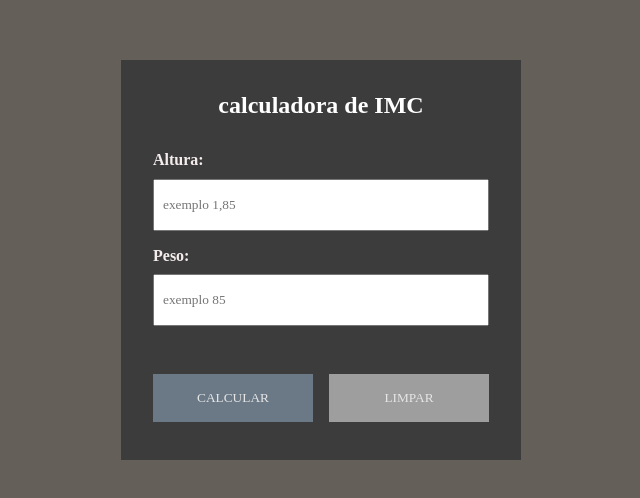
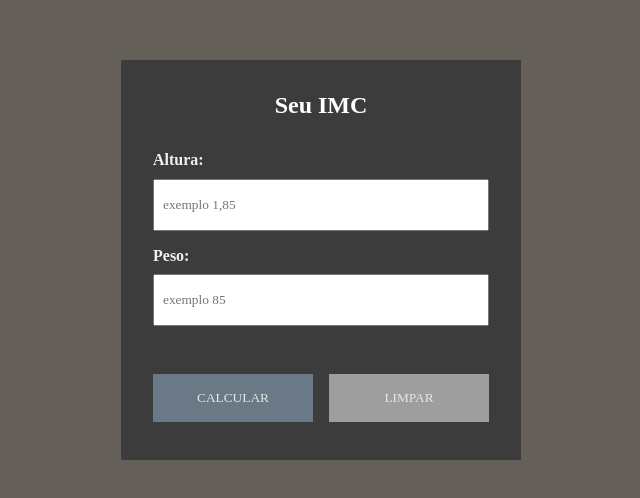
Before and after one commit to marcleyrds/IMC, a plain HTML site: page index.html in a window 1280 px wide. Shown: the part 140-638 px from the top of the page, without its empty margins (319-959 px from the left). Drawn offline with Linux system fonts and the light colour scheme.

Commit message:
Update index.html

```diff
--- a/index.html
+++ b/index.html
@@ -14,7 +14,7 @@
 <body>
     <div class="container">
         <div id="calc-container">
-            <h2>calculadora de IMC</h2>
+            <h2>Seu IMC</h2>
             <form id="imc-form">
                 <div class="form-inputs">
                     <div class="form-control">
```
